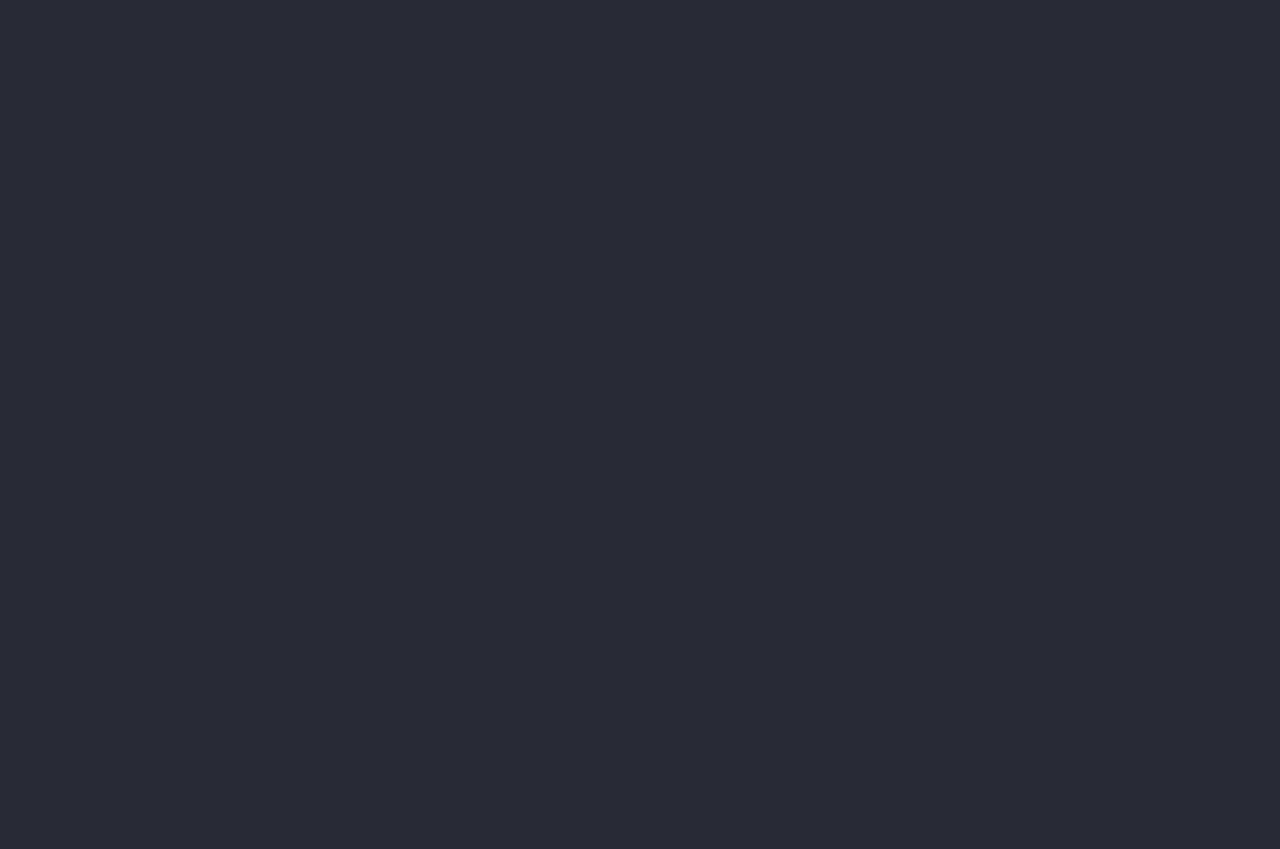
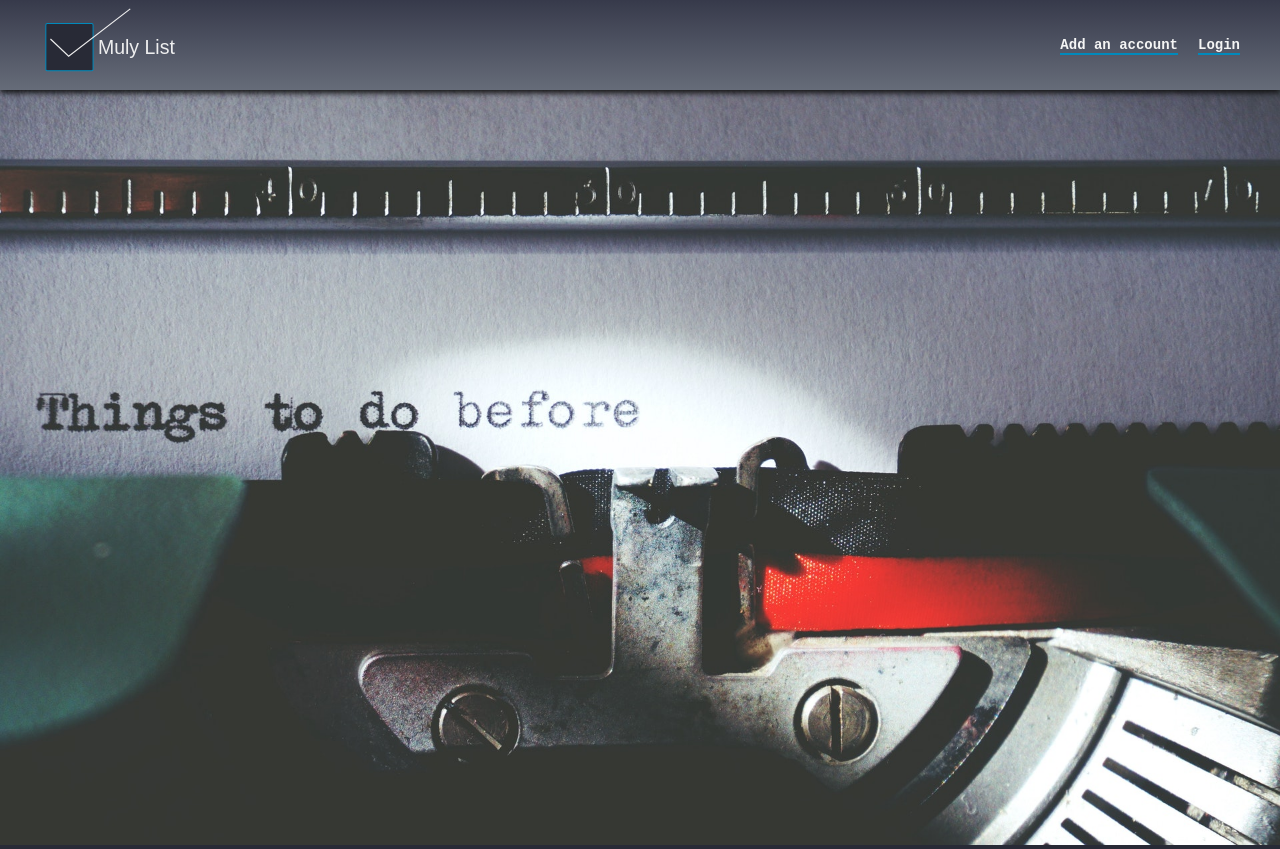
Before and after one commit to LucasFDutra/toDo-List, a React (Create React App) app in the folder todo_web/: page / in a window 1280 px wide. Before the commit the page ends 800 px from the top, so only its background shows below. Built offline with nearby package versions, Linux system fonts and the light colour scheme.

Commit message:
tela inical

```diff
--- /dev/null
+++ b/todo_web/src/pages/main/index.js
@@ -0,0 +1,21 @@
+import React from 'react';
+import './styles.css';
+import Logo from '../../assets/logo.svg';
+import Background from '../../assets/background image.jpg';
+
+const Main = () => {
+  return (
+    <>
+    <div className='headerMain'>
+      <img src={Logo} alt='Muly ToDo List' className='logo' />
+      <div className="actions">
+        <label htmlFor="add a account">Add an account</label>
+        <label htmlFor="Login">Login</label>
+      </div>
+    </div>
+    <img src={Background} alt="mulyToDoList" className="background"/>
+    </>
+  )
+}
+
+export default Main
--- /dev/null
+++ b/todo_web/src/pages/main/styles.css
@@ -0,0 +1,37 @@
+.headerMain {
+  position: -webkit-sticky;
+  position: sticky;
+  top: 0px;
+  padding: 0;
+  box-shadow: 0px 3px 6px #111;
+  /* background: #373a4b; */
+  background: #373a4b;
+  background: linear-gradient(180deg, #373a4b 0%, #666c79 100%, #9ba4ab 100%);
+  display: flex;
+  flex-direction: row;
+  align-items: center;
+  justify-content: space-between;
+}
+
+.actions {
+  margin: 30px;
+  padding: 0;
+}
+
+label {
+  margin: 10px;
+  border-bottom: 2px solid #008ABC;
+  color: #f5f5f5;
+  font-weight: bold;
+  cursor: pointer;
+}
+
+label:hover{
+  border-bottom: 1px solid #61dbf6b9;
+  color: #a2aad1
+}
+
+.background {
+  width: 100%;
+  height: 100%;
+}
--- a/todo_web/src/routes.js
+++ b/todo_web/src/routes.js
@@ -1,11 +1,13 @@
 import React from 'react';
 import { BrowserRouter, Route, Switch } from 'react-router-dom';
+import Main from './pages/main/index'
 import Login from './pages/login/index';
 import Dashboard from './pages/dashboard/index';
 
 const Routes = () => (
   <BrowserRouter>
     <Switch>
+      <Route exact path='/' component={Main} />
       <Route exact path='/login' component={Login} />
       <Route exact path='/dashboard' component={Dashboard} />
     </Switch>
```
Also changed, not shown: todo_web/src/assets/background image.jpg (added), 1 other file (tests, documents, lock files or other folders).
